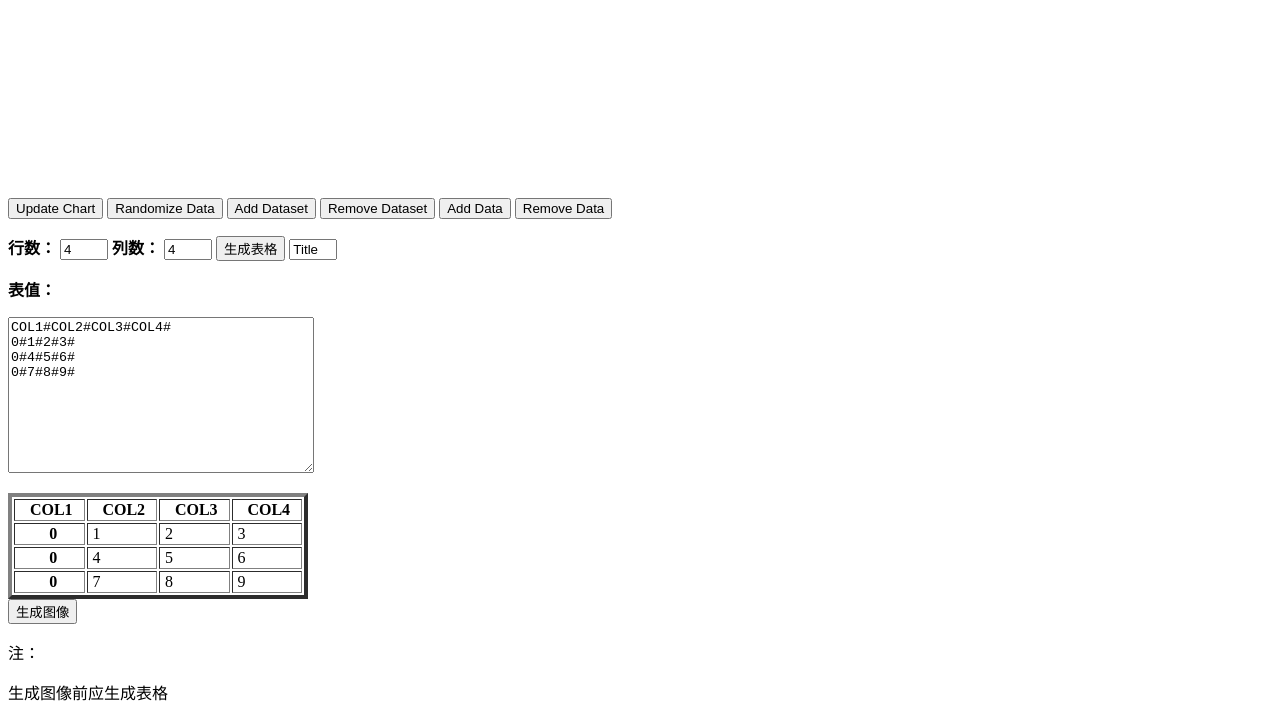
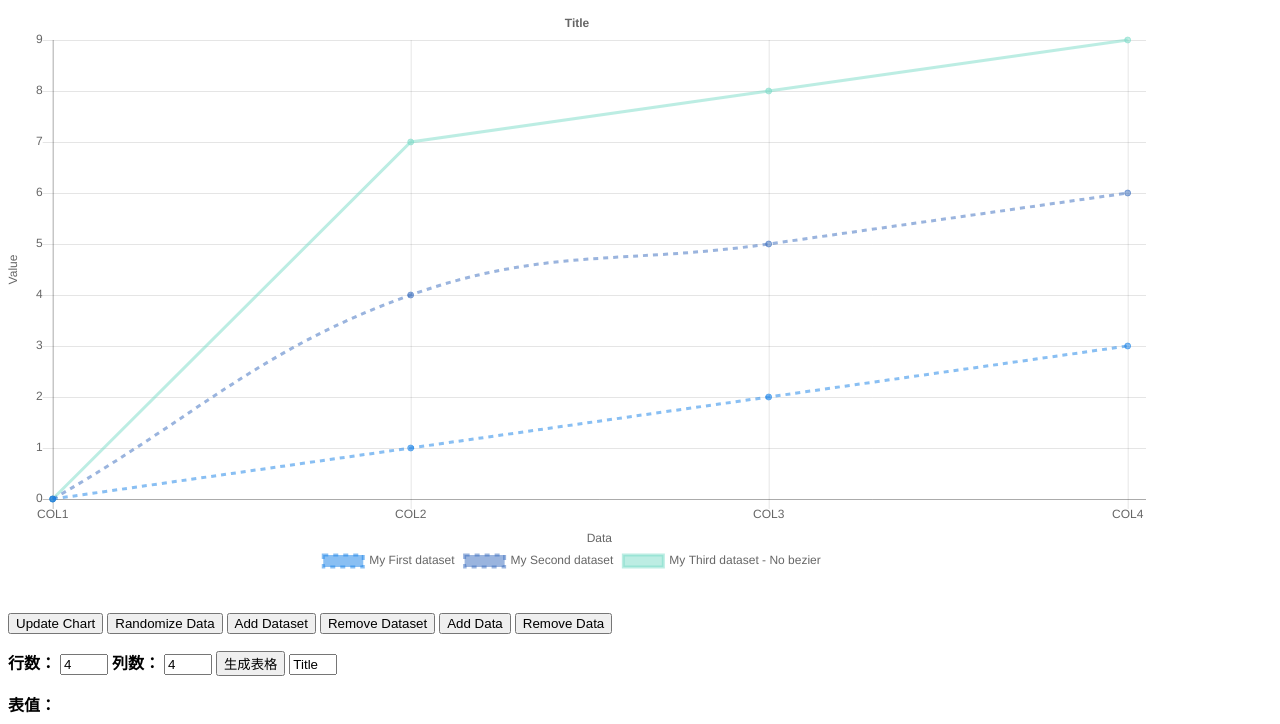
Before and after one commit to ZaleJ/ZaleJChartJS, a plain HTML site: page ZaleChartJS.html in a window 1280 px wide. Both pictures are taken after a click on the button "Update Chart". Shown: the top 724 px of the page. Drawn offline with nearby package versions, Linux system fonts and the light colour scheme.

Commit message:
Update ZaleChartJS.html

```diff
--- a/ZaleChartJS.html
+++ b/ZaleChartJS.html
@@ -4,7 +4,7 @@
 <head>
     <meta charset="UTF-8">
     <title>ZaleJChartJS-LINE</title>
-    <script src="../dist/Chart.bundle.js"></script>
+    <script src="Chart.bundle.js"></script>
     <script src="http://cdnjs.cloudflare.com/ajax/libs/jquery/2.1.3/jquery.min.js"></script>
     <style>
         canvas {
@@ -12,11 +12,14 @@
             -webkit-user-select: none;
             -ms-user-select: none;
         }
+        footer{
+             text-align:center;
+        }
     </style>
 </head>
 
 <body>
-    <div style="width:50%;">
+    <div style="width:90%;">
         <canvas id="canvas"></canvas>
     </div>
     <br>
@@ -46,14 +49,14 @@
 COL1#COL2#COL3#COL4#
 0#1#2#3#
 0#4#5#6#
-0#7#8#9#</textarea>
+0#7#8#9</textarea>
  </p>
 </form>
 <div id="aa"></div>
 <button id="createPic">生成图像</button>
 <br>
 <p>注：</p>
-<p>生成图像前应生成表格</p>
+<p>Update Chart前应生成表格</p>
 <p>表值中每个区域对应用‘#’间隔的每个字段，连续排列直到填满整个表格（表格大小允许大于表值数量，表值中的空格与回车均将忽略）</p>
 <p>如例中按计划有格式的安排表值，将帮助你更好地完成任务</p>
 <p>表值末尾请勿加‘#’， 否则将产生难以预料的效果</p>
@@ -81,7 +84,7 @@ COL1#COL2#COL3#COL4#
             data: {
                 labels: Line,
                 datasets: [{
-                    label: "My First dataset",
+                    label: "My First dataset",                                   //config.data.datasets[0].data
                     data: DataList.slice(0,4),
                     fill: false,
                     borderDash: [5, 5],
@@ -110,7 +113,7 @@ COL1#COL2#COL3#COL4#
                         display: true,
                         scaleLabel: {
                             display: true,
-                            labelString: 'Month'
+                            labelString: 'Data'
                         }
                     }],
                     yAxes: [{
@@ -223,6 +226,24 @@ COL1#COL2#COL3#COL4#
             config.data.labels.length=document.form1.name2.value;                           //成功动态改变函数域
             //alert(config.data.labels.length);
 
+            //尝试将数据匹配改变后的函数域
+            /*
+                已知一个函数的长度为config.data.labels.length
+                已知所有数据所在的数组为DataList[]
+                则所有数据的长度为DataList.length
+                利用for循环给每个数据赋值(config.data.datasets[i].data)
+
+                */
+                //var tag=1;
+                for(var i=0; i <NumberOfLines ; i++){                            //有几条线
+                    for(var j=0; j<config.data.labels.length; j++){                     //一条有几个数据
+                        var PresentData=DataList[i*(config.data.labels.length)+j];
+                        config.data.datasets[i].data[j]=PresentData;
+                        //alert(config.data.datasets[i].data[j]);                               //  显示所有数据
+                        //alert(PresentData);
+                    }
+                }
+
 
 
 
@@ -232,9 +253,9 @@ COL1#COL2#COL3#COL4#
             }
             //alert(config.data.labels);
             //config.data.labels[0]="aaa";                              //成功修改第一个横坐标的值
-            //config.options.title.text="111";                         // 成功修改图表标题
+            //config.options.title.text="111";
             //alert(document.form1.ChangeTitle.value);
-            config.options.title.text=document.form1.ChangeTitle.value;
+            config.options.title.text=document.form1.ChangeTitle.value;        // 成功修改图表标题
             window.myLine.update();
         });
 
@@ -341,7 +362,7 @@ function outPutData(){
 
 
 
-
+    <footer>&copy;<a href="http://github.com/ZaleJ/" target="blank">ZaleJ</a></footer>
 </body>
 
 </html>
```
